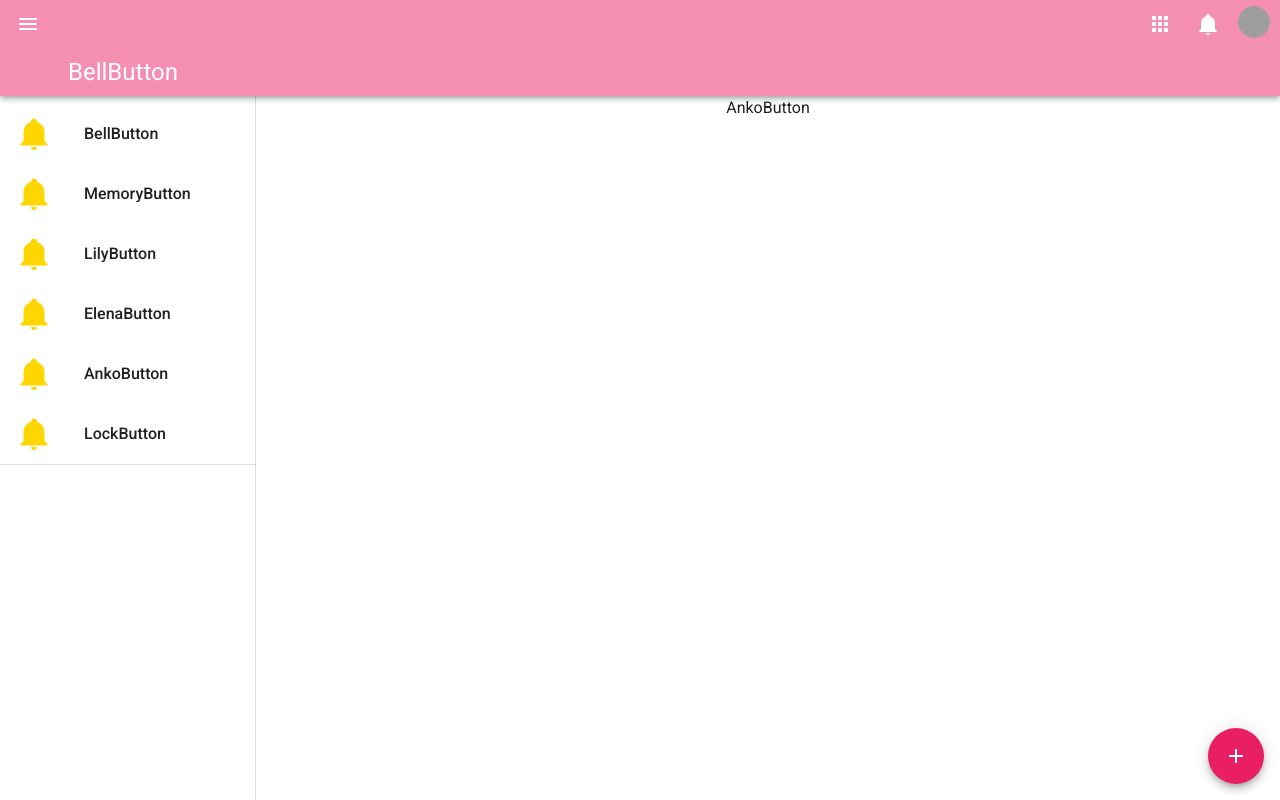
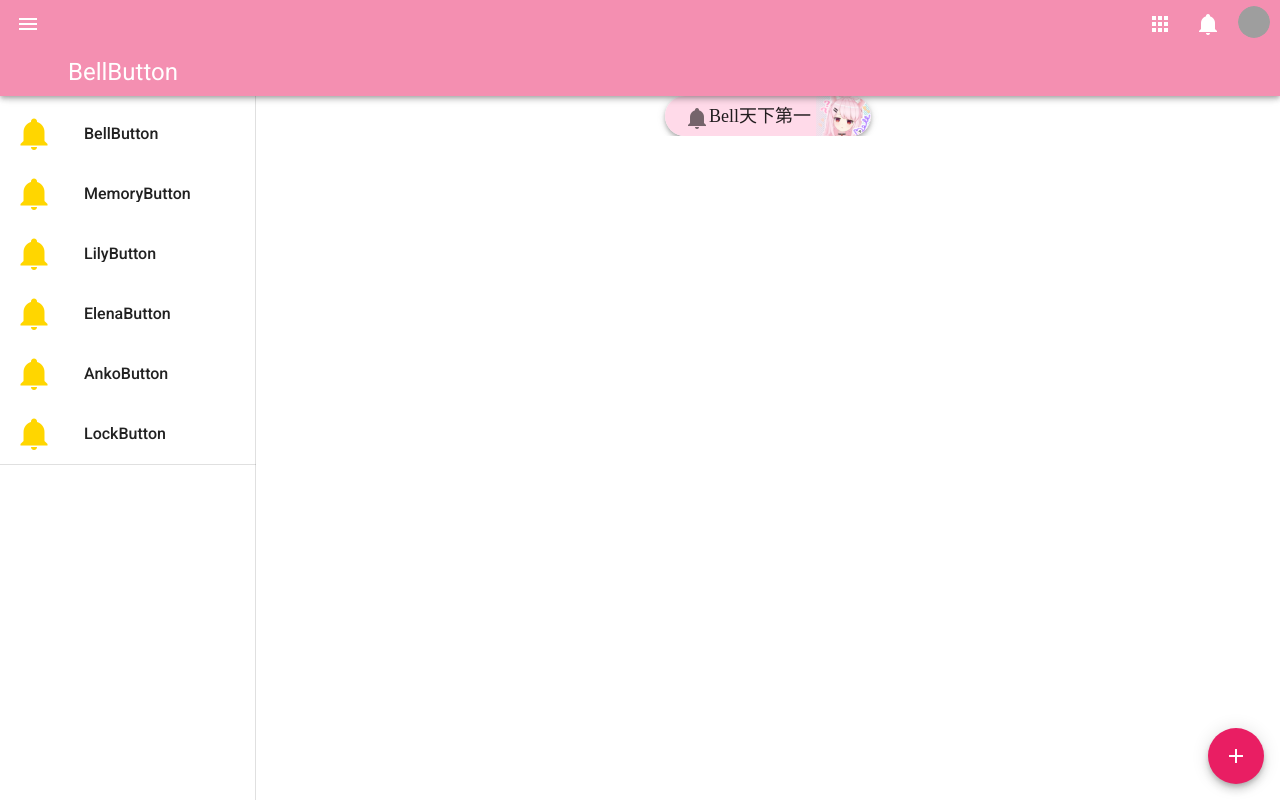
Before and after one commit to ViViDButton/vivid-button, a Vue app: page /anko in a window 1280 px wide. Built offline with nearby package versions, Linux system fonts and the light colour scheme; grey boxes are pictures that could not be loaded.

Commit message:
按钮初稿

```diff
--- /dev/null
+++ b/src/components/VividBtn.vue
@@ -0,0 +1,63 @@
+<template>
+    <div class="vivid-btn elevation-4 "  v-ripple>
+        <div class="vivid-btn-bg"></div>
+        <div class="vivid-btn-color"></div>
+        <div class="vivid-btn-color-linear"></div>
+        <div class="vivid-btn-content"><slot></slot></div>
+    </div>
+</template>
+
+<script>
+    export default {
+        name: "VividBtn"
+    }
+</script>
+
+<style scoped>
+    .vivid-btn {
+        position: relative;
+        z-index: 4;
+        min-width: 100px;
+        text-align: center;
+        border-radius: 30px;
+        overflow: hidden;
+    }
+
+    .vivid-btn-bg {
+        position: absolute;
+        z-index: -3;
+        width: 100%;
+        height: 100%;
+        background: url("../assets/test.png") no-repeat right;
+        background-size: contain;
+    }
+
+    .vivid-btn-color-linear {
+        position: absolute;
+        right: 30px;
+        z-index: -1;
+        width: 45px;
+        height: 100%;
+        background: linear-gradient(to right, rgb(255, 218, 233) 30%, transparent);
+    }
+
+    .vivid-btn-color {
+        position: absolute;
+        z-index: -4;
+        width: 100%;
+        height: 100%;
+        background-color: rgb(255, 218, 233);
+    }
+
+    .vivid-btn-content {
+        position: relative;
+        z-index: 0;
+        font-size: 18px;
+        font-family: "汉仪方黑", "HYHeiFangJ", "Microsoft YaHei",serif;
+        line-height: 40px;
+        vertical-align:middle;
+        width: 100%;
+        height: 100%;
+        padding: 0 60px 0 20px;
+    }
+</style>
--- a/src/views/ankobutton/AnkoButton.vue
+++ b/src/views/ankobutton/AnkoButton.vue
@@ -1,14 +1,19 @@
 <template>
 	<v-container class="fill-height" fluid>
 		<v-row align="center" justify="center">
-			AnkoButton
+			<vivid-btn><v-icon>mdi-bell</v-icon>Bell天下第一</vivid-btn>
 		</v-row>
 	</v-container>
 </template>
 
 <script>
+	import VividBtn from "../../components/VividBtn";
+
 	export default {
-		name: "AnkoButton"
+		name: "AnkoButton",
+		components: {
+			VividBtn
+		}
 	}
 </script>
 
```
Also changed, not shown: src/assets/test.png (added).
